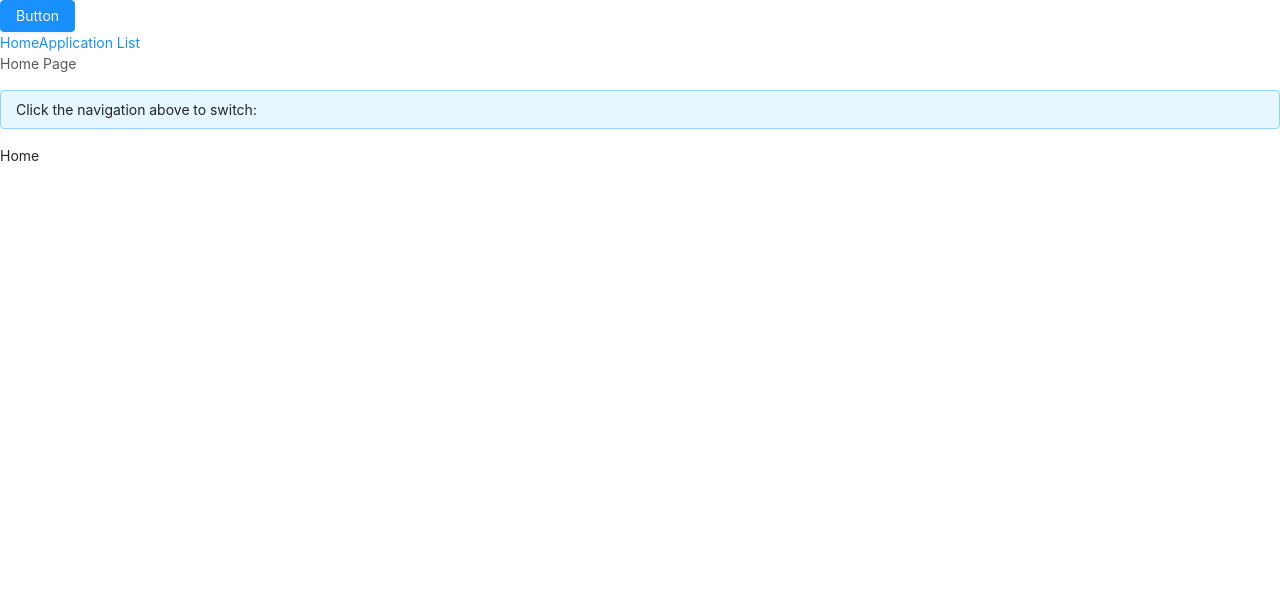
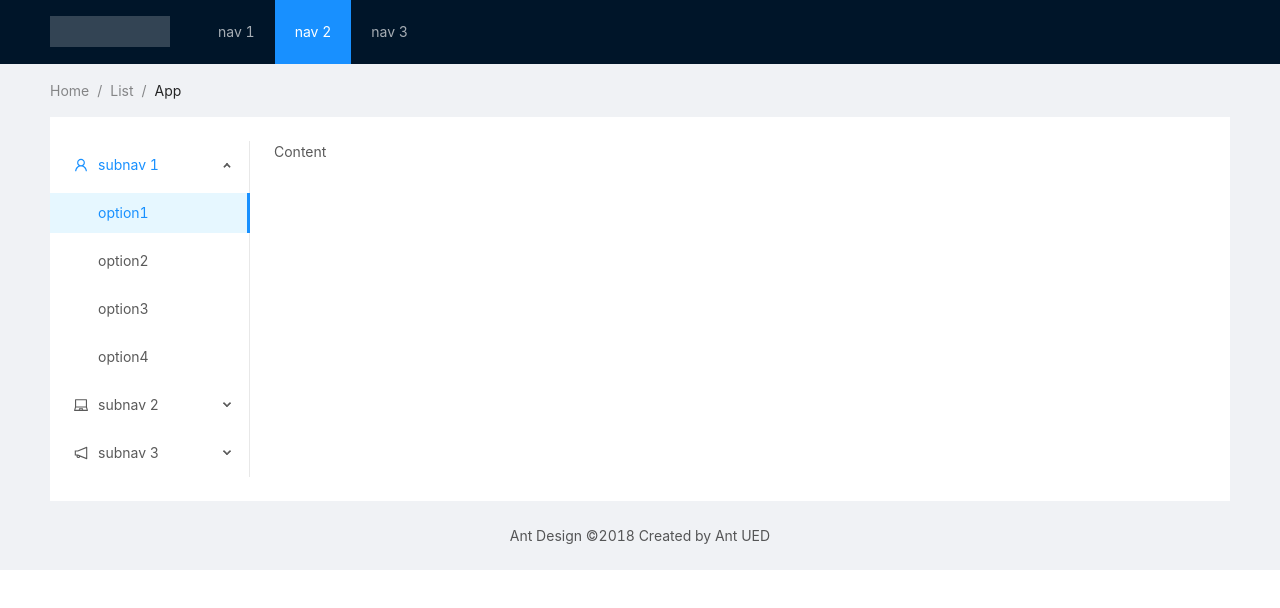
Before and after one commit to fightingljm/myblog, a React (Create React App) app: page / in a window 1280 px wide. Shown: the top 608 px of the page. Built offline with nearby package versions, Linux system fonts and the light colour scheme.

Commit message:
:wrench: 修改eslint

```diff
--- a/src/App.css
+++ b/src/App.css
@@ -1,3 +1,11 @@
-.App {
-  text-align: center;
+.logo {
+  width: 120px;
+  height: 31px;
+  background: rgba(255, 255, 255, 0.2);
+  margin: 16px 28px 16px 0;
+  float: left;
 }
+
+.site-layout-background {
+  background: #fff;
+}
--- a/src/App.js
+++ b/src/App.js
@@ -1,64 +1,96 @@
-import React from 'react';
-import { Breadcrumb, Alert, Button } from 'antd';
-import { HashRouter as Router, Route, Switch, Link, withRouter } from 'react-router-dom'
-import './App.css';
+import React, { useState } from 'react'
+import { Layout, Menu, Breadcrumb } from 'antd'
+import { HashRouter as Router } from 'react-router-dom'
+import {
+    LaptopOutlined,
+    NotificationOutlined,
+    UserOutlined
+} from '@ant-design/icons'
+import './App.css'
 
+const { SubMenu } = Menu
+const { Header, Content, Footer, Sider } = Layout
 
-const Apps = () => (
-	<ul className="app-list">
-		<li>
-			<Link to="/apps/1">Application1</Link>：<Link to="/apps/1/detail">Detail</Link>
-		</li>
-		<li>
-			<Link to="/apps/2">Application2</Link>：<Link to="/apps/2/detail">Detail</Link>
-		</li>
-	</ul>
-);
+const App = () => {
+    const [collapsed, onCollapse] = useState()
+    return (
+        <Router>
+            <Layout>
+                <Header className="header">
+                    <div className="logo" />
+                    <Menu theme="dark" mode="horizontal" defaultSelectedKeys={['2']}>
+                        <Menu.Item key="1">nav 1</Menu.Item>
+                        <Menu.Item key="2">nav 2</Menu.Item>
+                        <Menu.Item key="3">nav 3</Menu.Item>
+                    </Menu>
+                </Header>
+                <Content style={{ padding: '0 50px' }}>
+                    <Breadcrumb style={{ margin: '16px 0' }}>
+                        <Breadcrumb.Item>Home</Breadcrumb.Item>
+                        <Breadcrumb.Item>List</Breadcrumb.Item>
+                        <Breadcrumb.Item>App</Breadcrumb.Item>
+                    </Breadcrumb>
+                    <Layout className="site-layout-background" style={{ padding: '24px 0' }}>
+                        <Sider className="site-layout-background" width={200}>
+                            <Menu
+                                mode="inline"
+                                defaultSelectedKeys={['1']}
+                                defaultOpenKeys={['sub1']}
+                                style={{ height: '100%' }}
+                            >
+                                <SubMenu
+                                    key="sub1"
+                                    title={
+                                        <span>
+                                            <UserOutlined />
+                                            subnav 1
+                                        </span>
+                                    }
+                                >
+                                    <Menu.Item key="1">option1</Menu.Item>
+                                    <Menu.Item key="2">option2</Menu.Item>
+                                    <Menu.Item key="3">option3</Menu.Item>
+                                    <Menu.Item key="4">option4</Menu.Item>
+                                </SubMenu>
+                                <SubMenu
+                                    key="sub2"
+                                    title={
+                                        <span>
+                                            <LaptopOutlined />
+                                            subnav 2
+                                        </span>
+                                    }
+                                >
+                                    <Menu.Item key="5">option5</Menu.Item>
+                                    <Menu.Item key="6">option6</Menu.Item>
+                                    <Menu.Item key="7">option7</Menu.Item>
+                                    <Menu.Item key="8">option8</Menu.Item>
+                                </SubMenu>
+                                <SubMenu
+                                    key="sub3"
+                                    title={
+                                        <span>
+                                            <NotificationOutlined />
+                                            subnav 3
+                                        </span>
+                                    }
+                                >
+                                    <Menu.Item key="9">option9</Menu.Item>
+                                    <Menu.Item key="10">option10</Menu.Item>
+                                    <Menu.Item key="11">option11</Menu.Item>
+                                    <Menu.Item key="12">option12</Menu.Item>
+                                </SubMenu>
+                            </Menu>
+                        </Sider>
+                        <Content style={{ padding: '0 24px', minHeight: 280 }}>Content</Content>
+                    </Layout>
+                </Content>
+                <Footer style={{ textAlign: 'center' }}>
+                    Ant Design ©2018 Created by Ant UED
+                </Footer>
+            </Layout>
+        </Router>
+    )
+}
 
-const breadcrumbNameMap = {
-	'/apps': 'Application List',
-	'/apps/1': 'Application1',
-	'/apps/2': 'Application2',
-	'/apps/1/detail': 'Detail',
-	'/apps/2/detail': 'Detail',
-};
-const Home = withRouter(props => {
-	const { location } = props;
-	const pathSnippets = location.pathname.split('/').filter(i => i);
-	const extraBreadcrumbItems = pathSnippets.map((_, index) => {
-		const url = `/${pathSnippets.slice(0, index + 1).join('/')}`;
-		return (
-			<Breadcrumb.Item key={url}>
-				<Link to={url}>{breadcrumbNameMap[url]}</Link>
-			</Breadcrumb.Item>
-		);
-	});
-	const breadcrumbItems = [
-		<Breadcrumb.Item key="home">
-			<Link to="/">Home</Link>
-		</Breadcrumb.Item>,
-	].concat(extraBreadcrumbItems);
-	return (
-		<div className="demo">
-			<Button type="primary">Button</Button>
-			<div className="demo-nav">
-				<Link to="/">Home</Link>
-				<Link to="/apps">Application List</Link>
-			</div>
-			<Switch>
-				<Route path="/apps" component={Apps} />
-				<Route render={() => <span>Home Page</span>} />
-			</Switch>
-			<Alert style={{ margin: '16px 0' }} message="Click the navigation above to switch:" />
-			<Breadcrumb>{breadcrumbItems}</Breadcrumb>
-		</div>
-	);
-})
-
-const App = () => (
-	<Router>
-		<Home />
-	</Router>
-)
-
-export default App;
+export default App
--- a/theme.js
+++ b/theme.js
@@ -1,3 +1,3 @@
 module.exports = {
-    '@primary-color': 'red'
+    '@primary-color': '#1DA57A'
 }
```
Also changed, not shown: package.json (+67 -1 lines), 1 other file (tests, documents, lock files or other folders).
